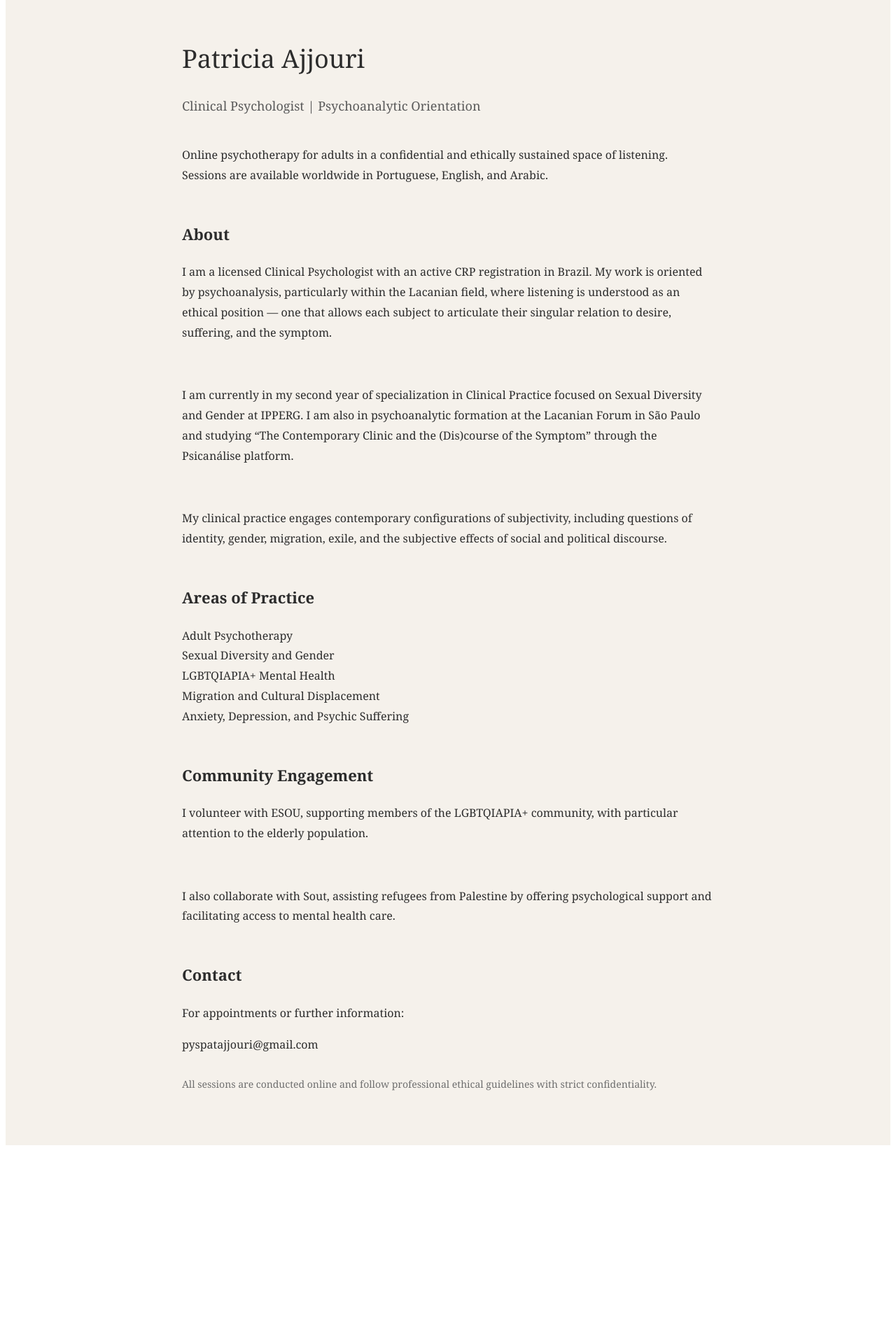
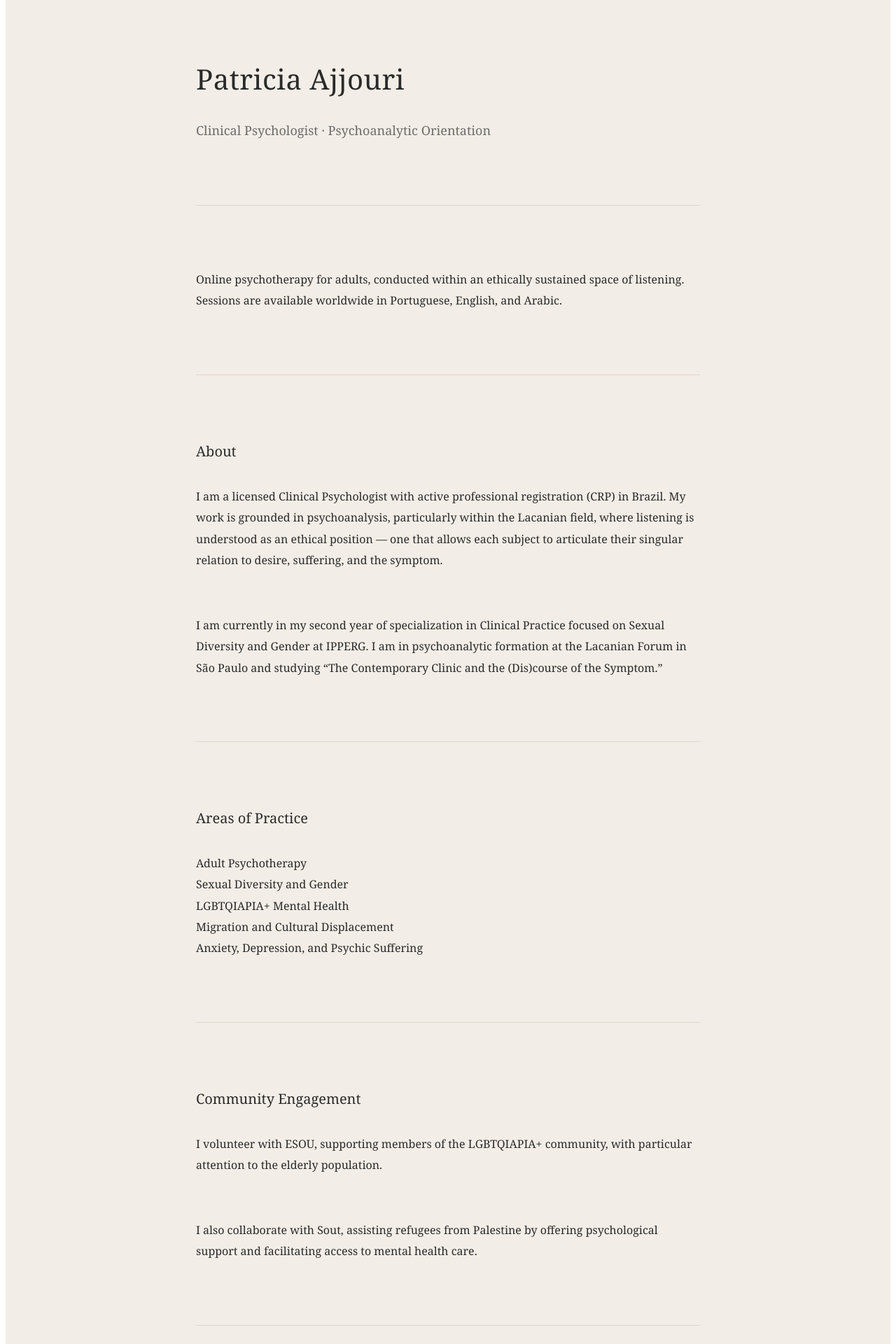
Before and after one commit to patajjouri/pysajjouripat, a Next.js app: page / in a window 1280 px wide. Shown: the part 40-1960 px from the top of the page at 70% size. Before the commit the page ends 1684 px from the top, so only its background shows below. Built offline with nearby package versions, Linux system fonts and the light colour scheme.

Commit message:
Update page.js

```diff
--- a/app/page.js
+++ b/app/page.js
@@ -2,65 +2,74 @@ export default function Page() {
   return (
     <div style={{
       fontFamily: "Georgia, serif",
-      backgroundColor: "#f5f1eb",
-      color: "#2c2c2c",
-      padding: "60px 20px",
-      lineHeight: "1.8"
+      backgroundColor: "#f2ede6",
+      color: "#2a2a2a",
+      padding: "80px 24px",
+      lineHeight: "1.9"
     }}>
-      <div style={{ maxWidth: "760px", margin: "0 auto" }}>
+      <div style={{ maxWidth: "720px", margin: "0 auto" }}>
 
+        {/* Header */}
+        <header style={{ marginBottom: "90px" }}>
           <h1 style={{
-          fontSize: "36px",
-          fontWeight: "500",
-          marginBottom: "10px"
+            fontSize: "40px",
+            fontWeight: "400",
+            letterSpacing: "0.5px",
+            marginBottom: "12px"
           }}>
             Patricia Ajjouri
           </h1>
 
           <p style={{
             fontSize: "18px",
-          marginBottom: "40px",
-          color: "#5a5a5a"
+            color: "#6b6b6b"
           }}>
-          Clinical Psychologist | Psychoanalytic Orientation
+            Clinical Psychologist · Psychoanalytic Orientation
           </p>
+        </header>
 
-        <section style={{ marginBottom: "50px" }}>
+        <hr style={{ border: "none", borderTop: "1px solid #ddd6cc", marginBottom: "90px" }} />
+
+        {/* Introduction */}
+        <section style={{ marginBottom: "90px" }}>
           <p>
-            Online psychotherapy for adults in a confidential and ethically sustained space of listening.
+            Online psychotherapy for adults, conducted within an ethically sustained space of listening.
             Sessions are available worldwide in Portuguese, English, and Arabic.
           </p>
         </section>
 
-        <section style={{ marginBottom: "50px" }}>
-          <h2 style={{ fontSize: "22px", marginBottom: "20px" }}>About</h2>
+        <hr style={{ border: "none", borderTop: "1px solid #ddd6cc", marginBottom: "90px" }} />
+
+        {/* About */}
+        <section style={{ marginBottom: "90px" }}>
+          <h2 style={{ fontSize: "20px", marginBottom: "30px", fontWeight: "500" }}>
+            About
+          </h2>
 
           <p>
-            I am a licensed Clinical Psychologist with an active CRP registration in Brazil.
-            My work is oriented by psychoanalysis, particularly within the Lacanian field,
-            where listening is understood as an ethical position — one that allows each subject
-            to articulate their singular relation to desire, suffering, and the symptom.
+            I am a licensed Clinical Psychologist with active professional registration (CRP) in Brazil.
+            My work is grounded in psychoanalysis, particularly within the Lacanian field, where listening
+            is understood as an ethical position — one that allows each subject to articulate their singular
+            relation to desire, suffering, and the symptom.
           </p>
 
           <br />
 
           <p>
-            I am currently in my second year of specialization in Clinical Practice focused on Sexual Diversity
-            and Gender at IPPERG. I am also in psychoanalytic formation at the Lacanian Forum in São Paulo
-            and studying “The Contemporary Clinic and the (Dis)course of the Symptom” through the Psicanálise platform.
-          </p>
-
-          <br />
-
-          <p>
-            My clinical practice engages contemporary configurations of subjectivity, including
-            questions of identity, gender, migration, exile, and the subjective effects of social
-            and political discourse.
+            I am currently in my second year of specialization in Clinical Practice focused on Sexual
+            Diversity and Gender at IPPERG. I am in psychoanalytic formation at the Lacanian Forum in
+            São Paulo and studying “The Contemporary Clinic and the (Dis)course of the Symptom.”
           </p>
         </section>
 
-        <section style={{ marginBottom: "50px" }}>
-          <h2 style={{ fontSize: "22px", marginBottom: "20px" }}>Areas of Practice</h2>
+        <hr style={{ border: "none", borderTop: "1px solid #ddd6cc", marginBottom: "90px" }} />
+
+        {/* Areas */}
+        <section style={{ marginBottom: "90px" }}>
+          <h2 style={{ fontSize: "20px", marginBottom: "30px", fontWeight: "500" }}>
+            Areas of Practice
+          </h2>
+
           <p>
             Adult Psychotherapy<br />
             Sexual Diversity and Gender<br />
@@ -70,8 +79,13 @@ export default function Page() {
           </p>
         </section>
 
-        <section style={{ marginBottom: "50px" }}>
-          <h2 style={{ fontSize: "22px", marginBottom: "20px" }}>Community Engagement</h2>
+        <hr style={{ border: "none", borderTop: "1px solid #ddd6cc", marginBottom: "90px" }} />
+
+        {/* Community */}
+        <section style={{ marginBottom: "90px" }}>
+          <h2 style={{ fontSize: "20px", marginBottom: "30px", fontWeight: "500" }}>
+            Community Engagement
+          </h2>
 
           <p>
             I volunteer with ESOU, supporting members of the LGBTQIAPIA+ community,
@@ -86,19 +100,30 @@ export default function Page() {
           </p>
         </section>
 
+        <hr style={{ border: "none", borderTop: "1px solid #ddd6cc", marginBottom: "90px" }} />
+
+        {/* Contact */}
         <section>
-          <h2 style={{ fontSize: "22px", marginBottom: "20px" }}>Contact</h2>
+          <h2 style={{ fontSize: "20px", marginBottom: "30px", fontWeight: "500" }}>
+            Contact
+          </h2>
+
           <p>
             For appointments or further information:
           </p>
 
-          <p style={{ marginTop: "10px", fontWeight: "500" }}>
+          <p style={{ marginTop: "20px", fontWeight: "500" }}>
+            <a
+              href="mailto:pyspatajjouri@gmail.com"
+              style={{ color: "#2a2a2a", textDecoration: "none" }}
+            >
               pyspatajjouri@gmail.com
+            </a>
           </p>
 
-          <p style={{ marginTop: "30px", fontSize: "14px", color: "#6e6e6e" }}>
-            All sessions are conducted online and follow professional ethical guidelines
-            with strict confidentiality.
+          <p style={{ marginTop: "40px", fontSize: "14px", color: "#7a7a7a" }}>
+            All sessions are conducted online and follow professional ethical
+            guidelines with strict confidentiality.
           </p>
         </section>
 
```
Lines whose indentation alone changed are shown as unchanged.
